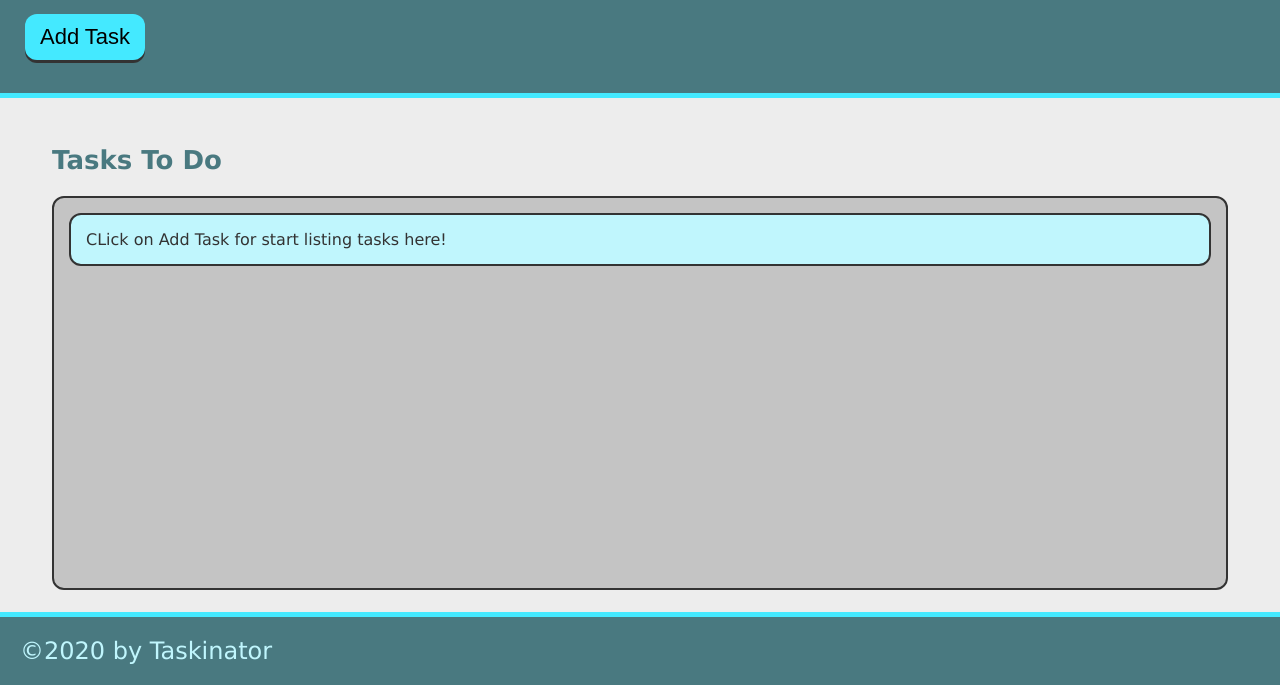
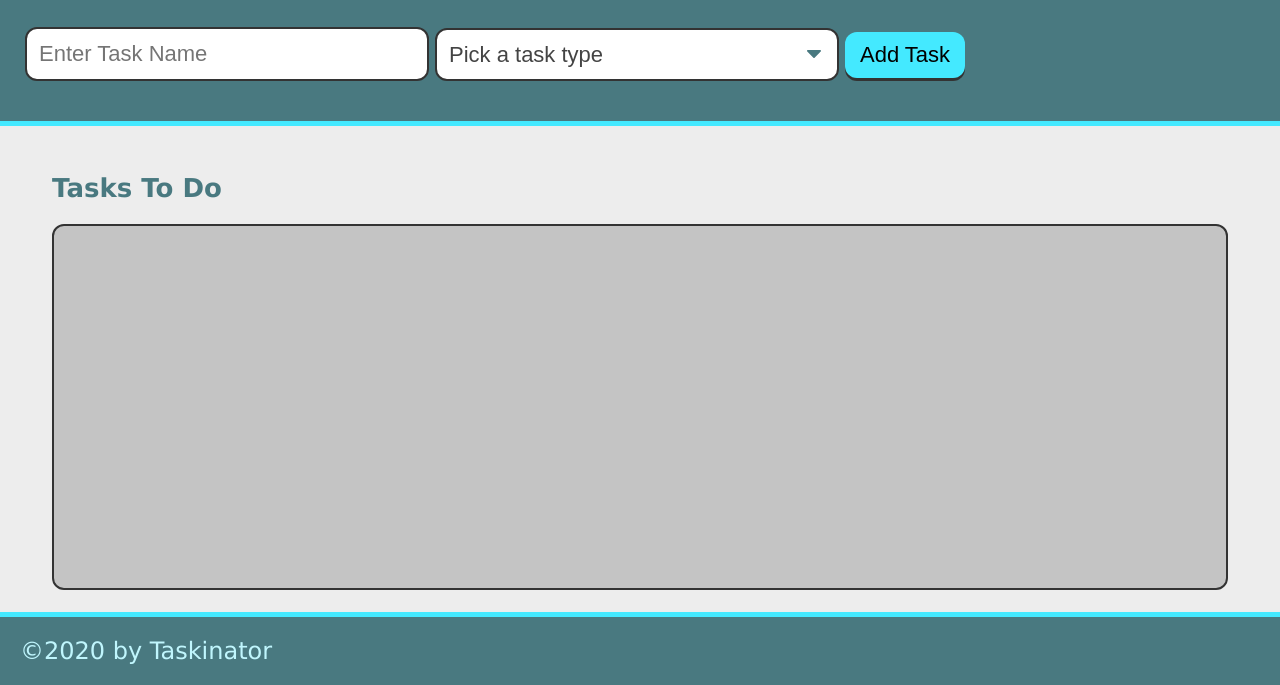
Before and after one commit to taylan-postalci/taskinator, a plain HTML site: page index.html in a window 1280 px wide. Shown: the part 115-800 px from the top of the page. Drawn offline with Linux system fonts and the light colour scheme.

Commit message:
added dropdown and user function

```diff
--- a/assets/js/script.js
+++ b/assets/js/script.js
@@ -1,10 +1,13 @@
-var buttonEl = document.querySelector("#save-task");
+var formEl = document.querySelector("#task-form");
 var tasksToDoEl = document.querySelector("#tasks-to-do")
 
-var createTaskHandler = function(){
+var createTaskHandler = function(event){
+
+    event.preventDefault();
+
     var listItemEl = document.createElement("li");
     listItemEl.className = "task-item";
     listItemEl.textContent = "this is a new task!";
     tasksToDoEl.appendChild(listItemEl);
 }
-buttonEl.addEventListener("click",createTaskHandler);
+formEl.addEventListener("submit", createTaskHandler);
--- a/index.html
+++ b/index.html
@@ -12,14 +12,28 @@
     <header>
         <h1 class="page-title">Taskinator</h1>
         <p>Click the buttone below to add a new task!</p>
-        <button class="btn"id="save-task">Add Task</button>
+        <form id ="task-form">
+            <div class="form-group">
+                <input type="text" name="task-name" placeholder="Enter Task Name" />
+            </div>
+            <div class="form-group">
+                <select name="task-type" class="select-dropdown">
+                  <option value="" disabled selected>Pick a task type</option>
+                  <option value="Print">Print</option>
+                  <option value="Web">Web</option>
+                  <option value="Mobile">Mobile</option>
+                </select>
+            </div>
+            <div class="form-group">
+
+                <button class="btn"id="save-task">Add Task</button>
+            </div>
+        </form>
     </header>
     <main class="page-content">
         <section class="task-list-wrapper">
             <h2 class="list-title">Tasks To Do</h2>
-            <ul class="task-list" id="tasks-to-do">
-                <li class="task-item">CLick on Add Task for start listing tasks here!</li>
-            </ul>
+            <ul class="task-list" id="tasks-to-do"></ul>
         </section>
     </main>
 
```
